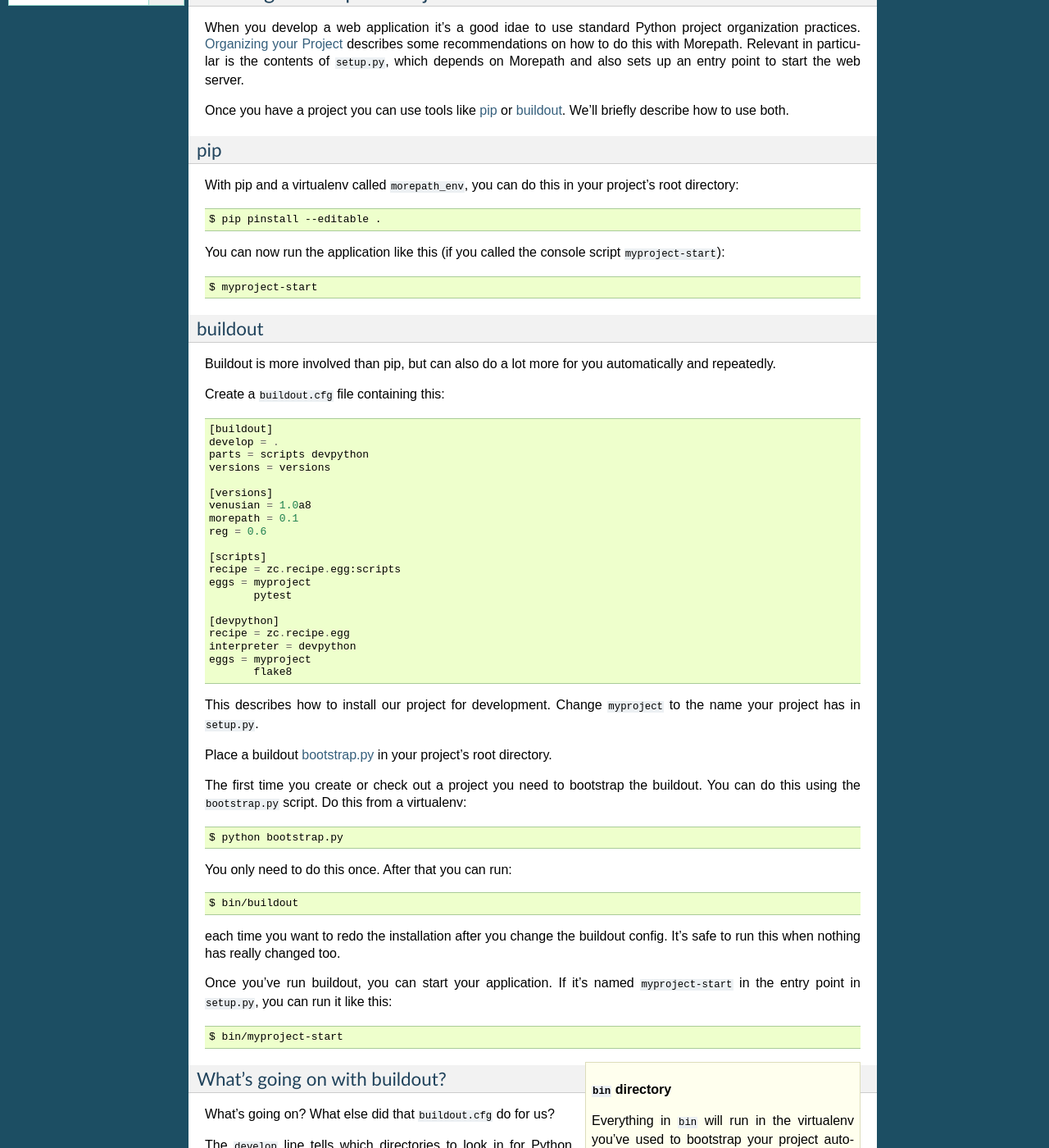
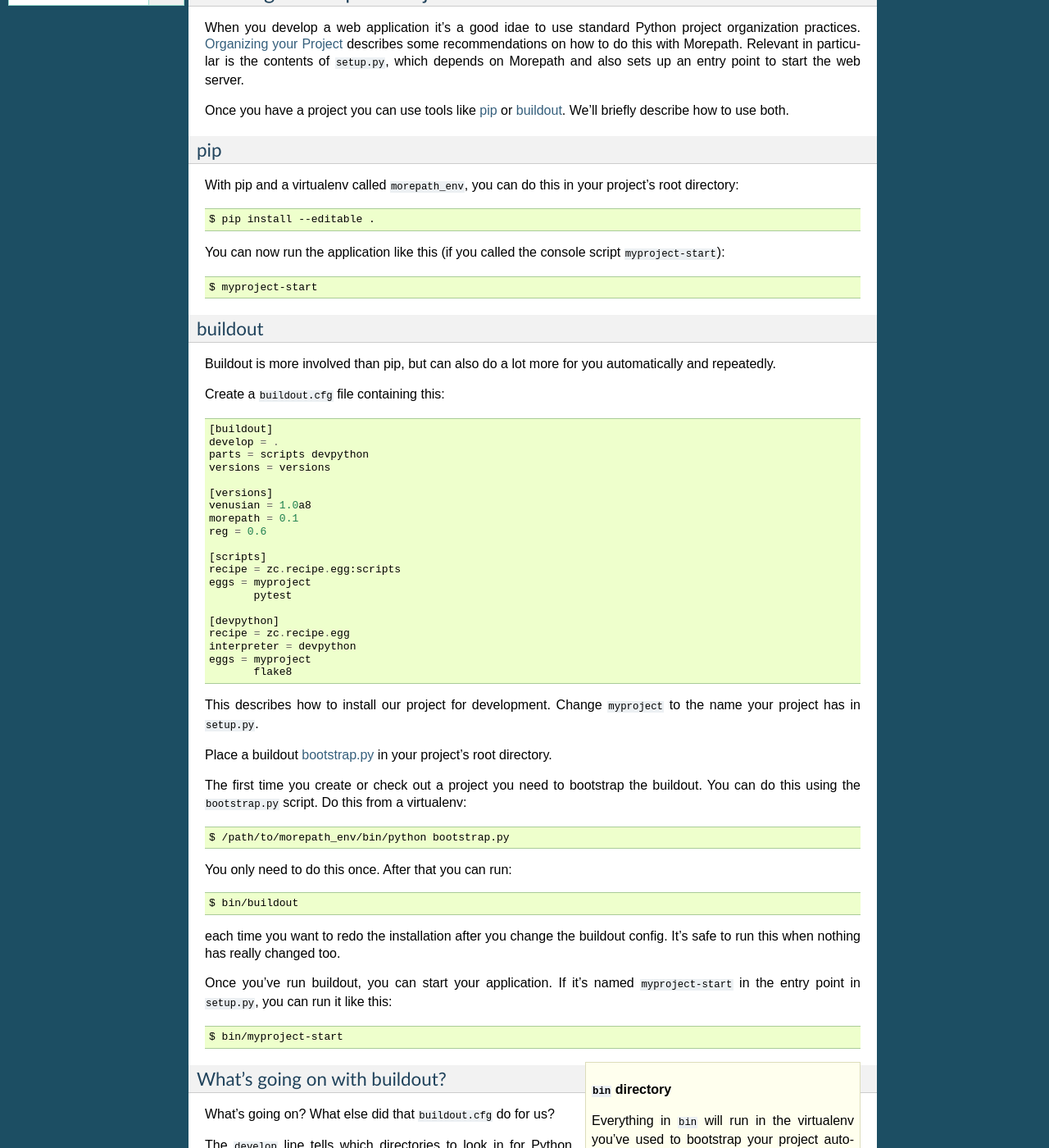
Before and after one commit to morepath/morepath, a Sphinx documentation site: the page built from doc/installation.rst, in a window 1280 px wide and 1400 px high, scrolled down 478 px. Shown: the whole window at 82% size. Built offline with Sphinx 7.4.7, drawn with Linux system fonts in a browser that asks for light colours; some of the changed text lies outside the part shown.

Commit message:
A few tweaks and typo fixes.

```diff
--- a/doc/installation.rst
+++ b/doc/installation.rst
@@ -48,7 +48,7 @@
 With pip and a virtualenv called ``morepath_env``, you can do this in
 your project's root directory::
 
-  $ pip pinstall --editable .
+  $ pip install --editable .
 
 You can now run the application like this (if you called the console
 script ``myproject-start``)::
@@ -95,7 +95,7 @@
 the buildout. You can do this using the ``bootstrap.py`` script. Do
 this from a virtualenv::
 
-  $ python bootstrap.py
+  $ /path/to/morepath_env/bin/python bootstrap.py
 
 You only need to do this once. After that you can run::
 
```
Also changed, not shown: other parts of doc/installation.rst (+1 -1 lines).
